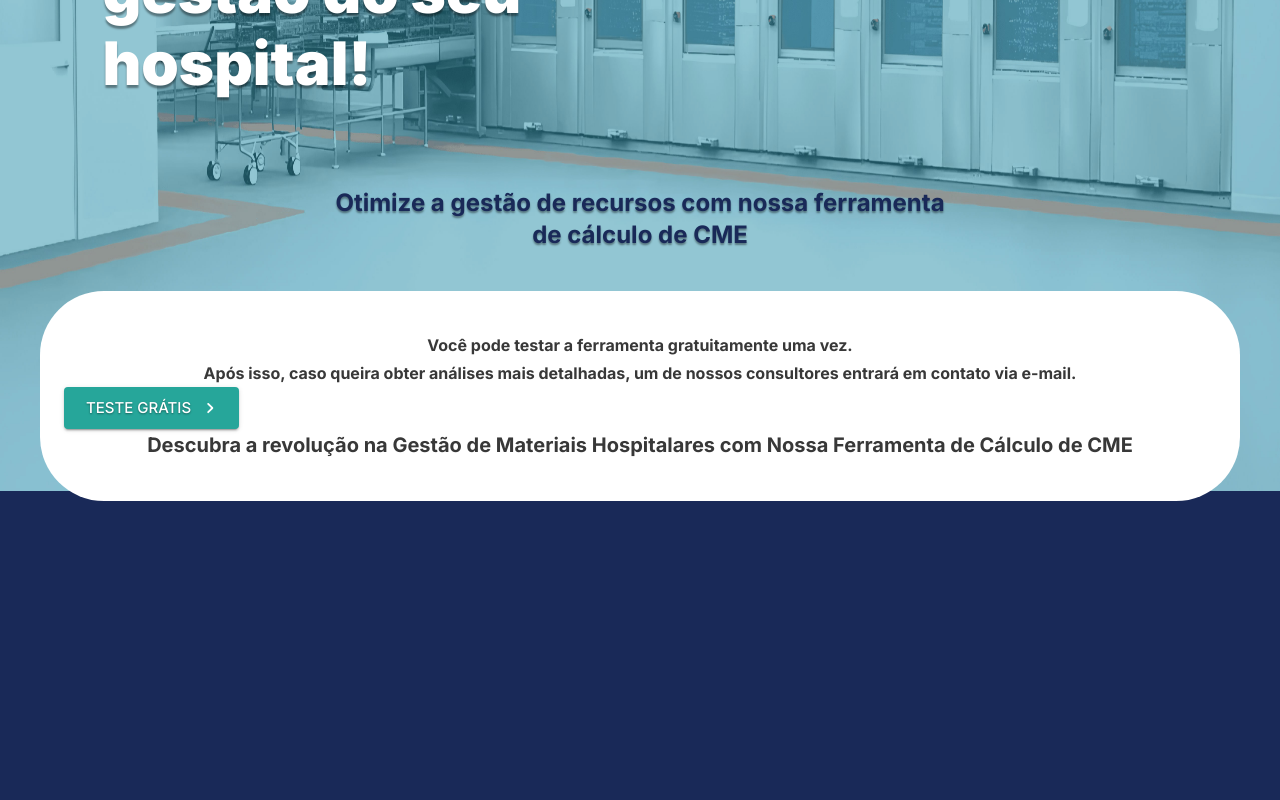
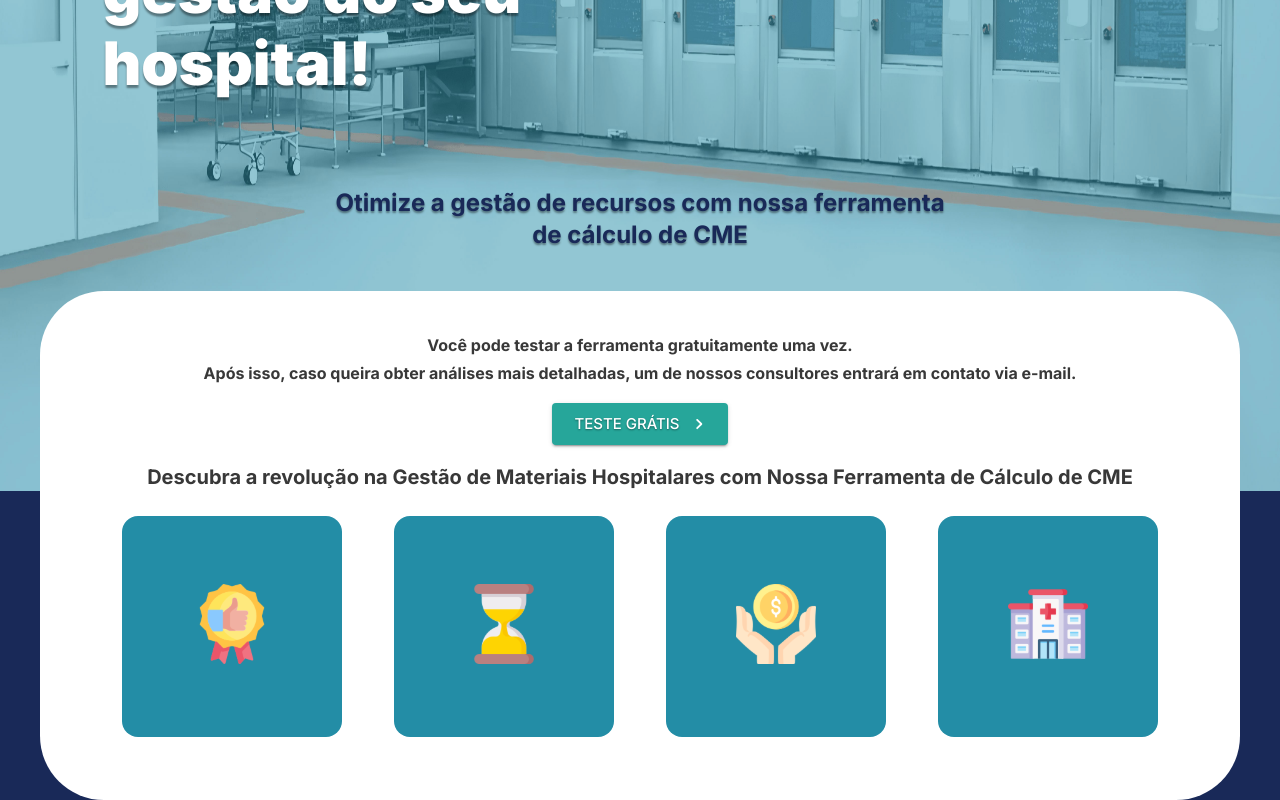
Before and after one commit to patriciasanttos/projeto-grupo-2, a Next.js app in the folder front/: page / in a window 1280 px wide. Shown: the part 309-1109 px from the top of the page. Before the commit the page ends 810 px from the top, so only its background shows below. Built offline with nearby package versions, Linux system fonts and the light colour scheme.

Commit message:
refactor(component/InitialCardForm): Added FlipCardList

```diff
--- a/front/src/components/InitialCardForm/InitialCardForm.tsx
+++ b/front/src/components/InitialCardForm/InitialCardForm.tsx
@@ -2,6 +2,7 @@ import React from 'react';
 import Style from './index.module.scss';
 import { Box, Button, Typography } from '@mui/material';
 import KeyboardArrowRightRoundedIcon from '@mui/icons-material/KeyboardArrowRightRounded';
+import FlipCardList from '../FlipCardList/FlipCardList';
 
 interface PropsInitialCardForm {
   setCard: React.Dispatch<React.SetStateAction<string>>;
@@ -19,6 +20,7 @@ const InitialCardForm = ({ setCard }: PropsInitialCardForm) => {
           consultores entrará em contato via e-mail.
         </Typography>
       </Box>
+      <Box textAlign='center' paddingY={"2vh"}>
         <Button
           variant="contained"
           size="large"
@@ -28,10 +30,12 @@ const InitialCardForm = ({ setCard }: PropsInitialCardForm) => {
         >
           Teste Grátis
         </Button>
+      </Box>
       <Typography variant="h6" fontWeight="600" textAlign="center">
         Descubra a revolução na Gestão de Materiais Hospitalares com Nossa
         Ferramenta de Cálculo de CME
       </Typography>
+      <FlipCardList />
     </>
   );
 };
```
Lines whose indentation alone changed are shown as unchanged.
